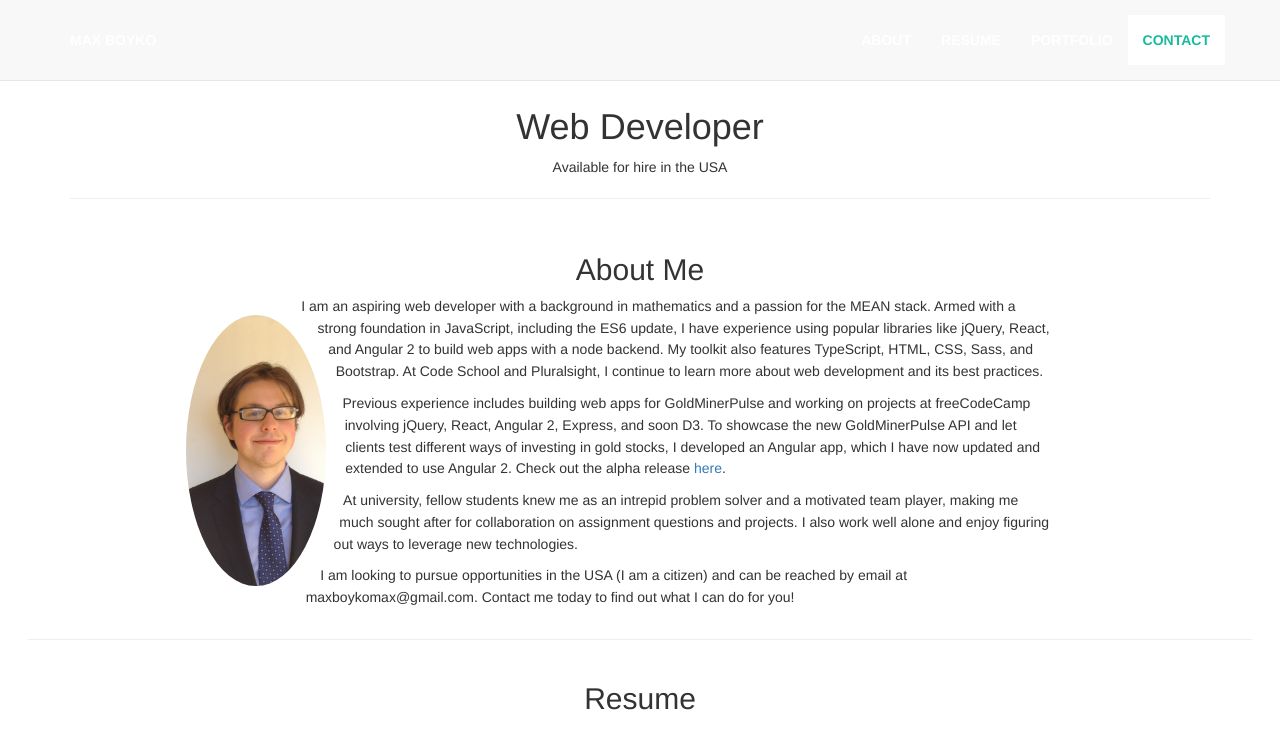
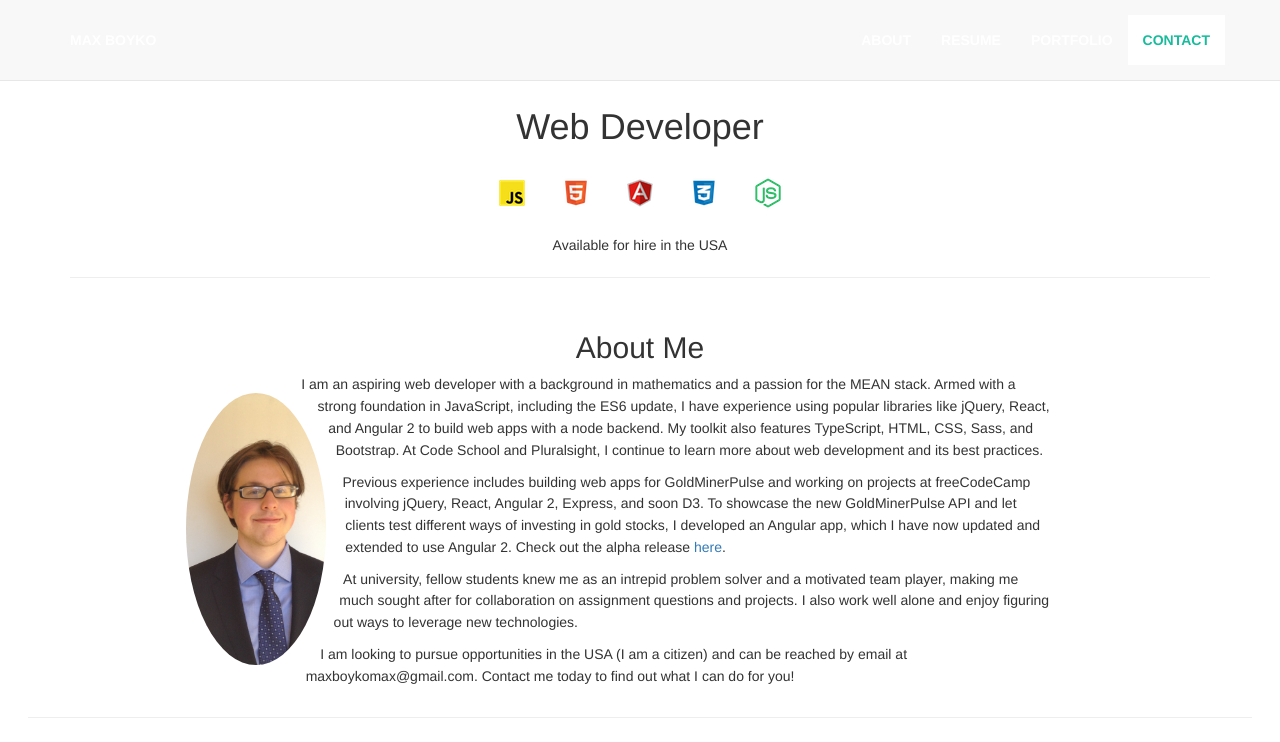
Before and after one commit to MaxBoykoII/MaxBoykoII.github.io, a website with bundled scripts: page index.html in a window 1280 px wide. Shown: the top 742 px of the page. Built offline with nearby package versions, Linux system fonts and the light colour scheme.

Commit message:
Add icon dashboard

```diff
--- a/index.html
+++ b/index.html
@@ -58,6 +58,13 @@
                 <div class="col-xs-12">
                     <div class="intro-text">
                         <h1>Web Developer</h1>
+                         <ul class="icon-list list-inline">
+                            <li><img class="img-responsive" src="./images/icons/javascript.png" alt="JavaScript" data-toggle="tooltip" data-placement="bottom" data-delay="50" title="JavaScript"/></li>
+                            <li><img class="img-responsive" src="./images/icons/html5.png" alt="HTML5"  data-toggle="tooltip" data-placement="bottom" data-delay="50" title="HTML5"/></li>
+                            <li><img class="img-responsive" src="./images/icons/angular.png" alt="AngularJS" data-toggle="tooltip" data-placement="bottom" data-delay="50" title="Angular 2"/></li>
+                            <li><img class="img-responsive" src="./images/icons/css.png" alt="CSS" data-toggle="tooltip" data-placement="bottom" data-delay="50" title="CSS3"/></li>
+                            <li><img class="img-responsive" src="./images/icons/node.png" alt="Node" data-toggle="tooltip" data-placement="bottom" data-delay="50" title="Node"/></li>
+                        </ul>
                         <p> Available for hire in the USA</p>
                         <hr>
                     </div>
--- a/sass/sections/header.scss
+++ b/sass/sections/header.scss
@@ -7,4 +7,11 @@
         margin-left: auto;
         margin-right: auto;
     }
+    .icon-list {
+        line-height: 1.5556;
+        margin-top: 1.5556em;
+        max-width: 886.6666px;
+        margin-left: auto;
+        margin-right: auto;
+    }
 }
```
Also changed, not shown: css/main.css, images/icons/node.png (added), images/icons/react.svg (added).
